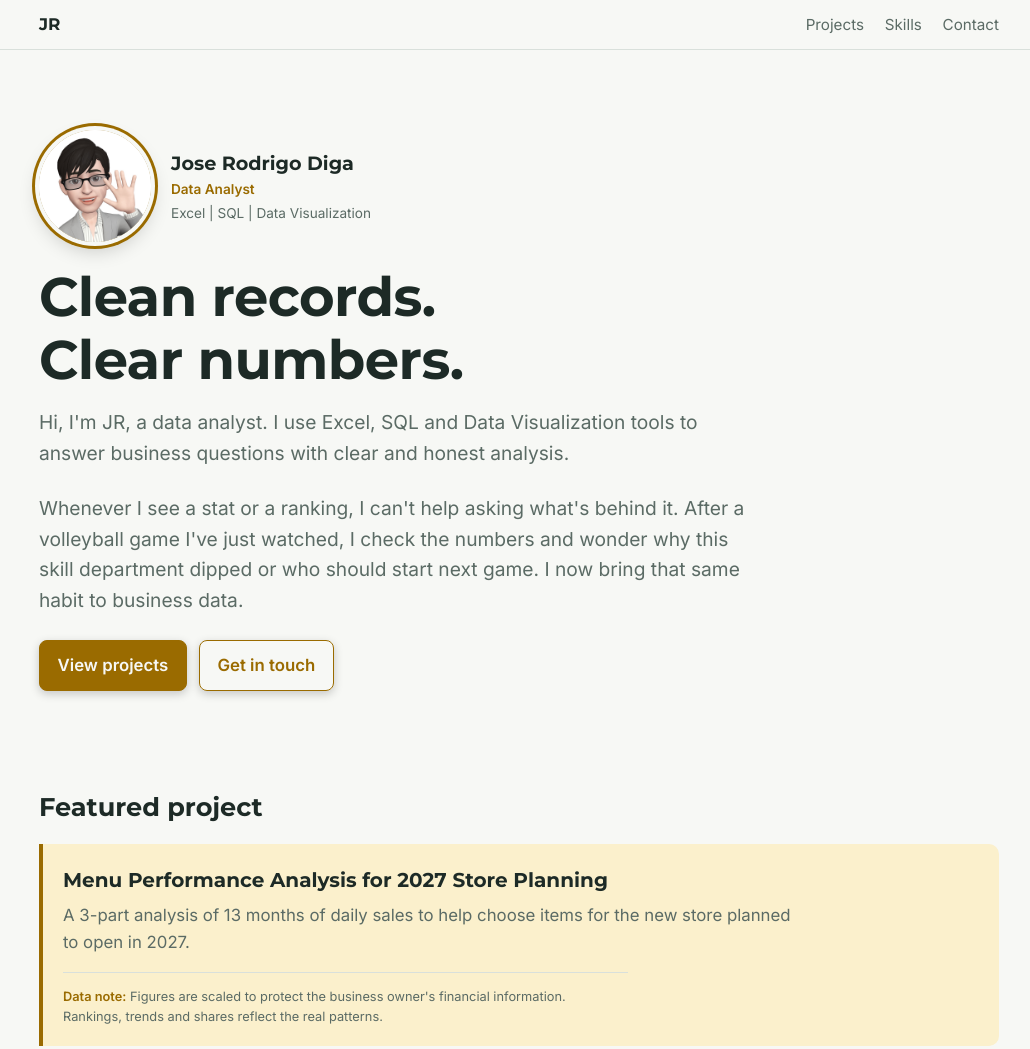
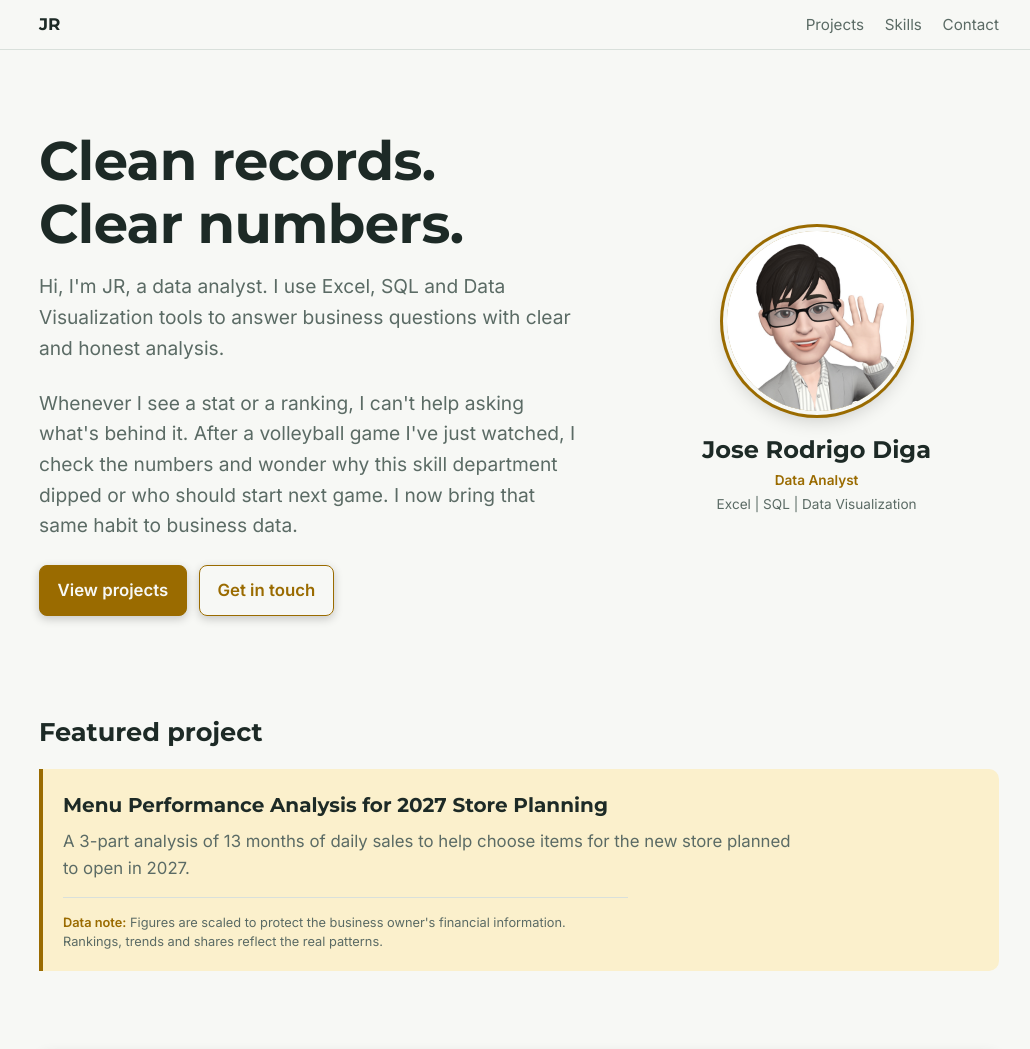
Before and after one commit to joserodrigodiga/joserodrigodiga.github.io, a plain HTML site: page index.html in a window 1280 px wide. Shown: the top 1049 px of the page, without its empty margins (121-1151 px from the left). Drawn offline with Linux system fonts and the light colour scheme.

Commit message:
Update index.html

```diff
--- a/index.html
+++ b/index.html
@@ -104,6 +104,13 @@ p,li{max-width:70ch}
   .hero p{font-size:1.2rem}
   section{padding:2.5rem 0}
   }
+@media (min-width:900px){
+  .hero{display:grid; grid-template-columns:1.5fr 1fr; column-gap:3rem; align-items:center}
+  .hero > *{grid-column:1}
+  .hero .profile{grid-column:2; grid-row:1 / span 4; flex-direction:column; text-align:center; margin-bottom:0; justify-self:center}
+  .hero .avatar{width:180px; height:180px}
+  .hero .who{font-size:1.5rem}
+     }
 </style>
 </head>
 <body>
```
